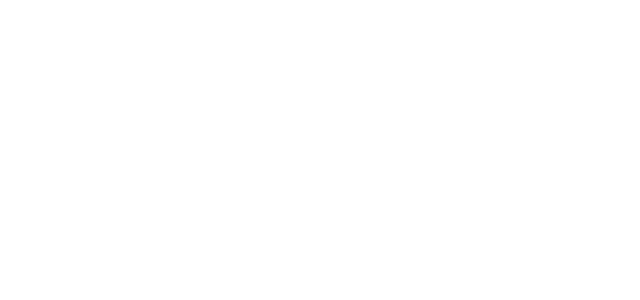
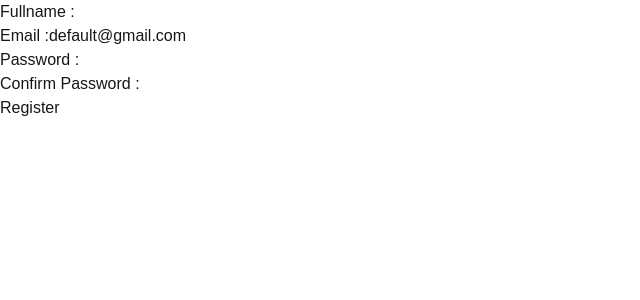
Before and after one commit to kerponish/notesathi, a Next.js app: page /signup in a window 1280 px wide. Shown: the top 300 px of the page, without its empty margins (0-640 px from the left). Built offline with nearby package versions, Linux system fonts and the light colour scheme.

Commit message:
export form to signup and login

```diff
--- a/app/(auth)/signup/page.tsx
+++ b/app/(auth)/signup/page.tsx
@@ -1,3 +1,9 @@
+import RegisterFormZod from "../_components/SignupFormZod";
+
 export default function SignupPage() {
-  return <div></div>;
+  return (
+    <div>
+      <RegisterFormZod />
+    </div>
+  );
 }
```
